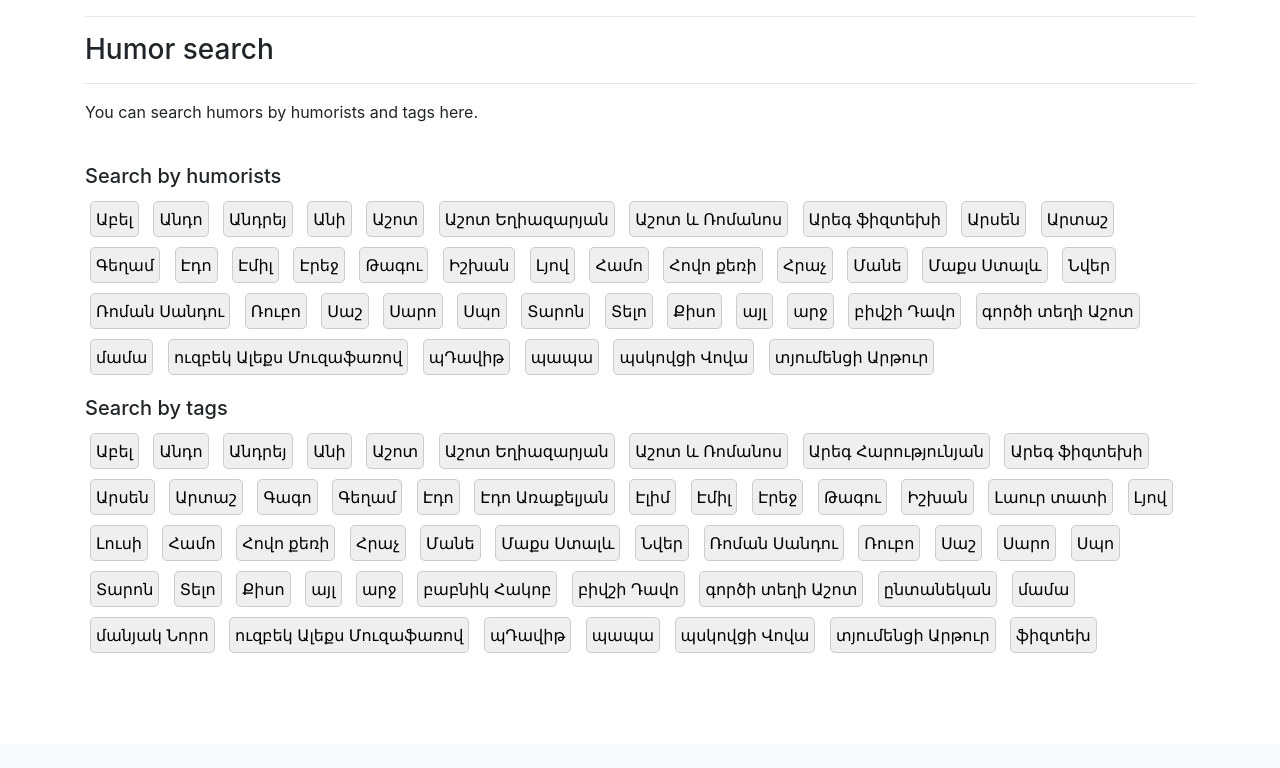
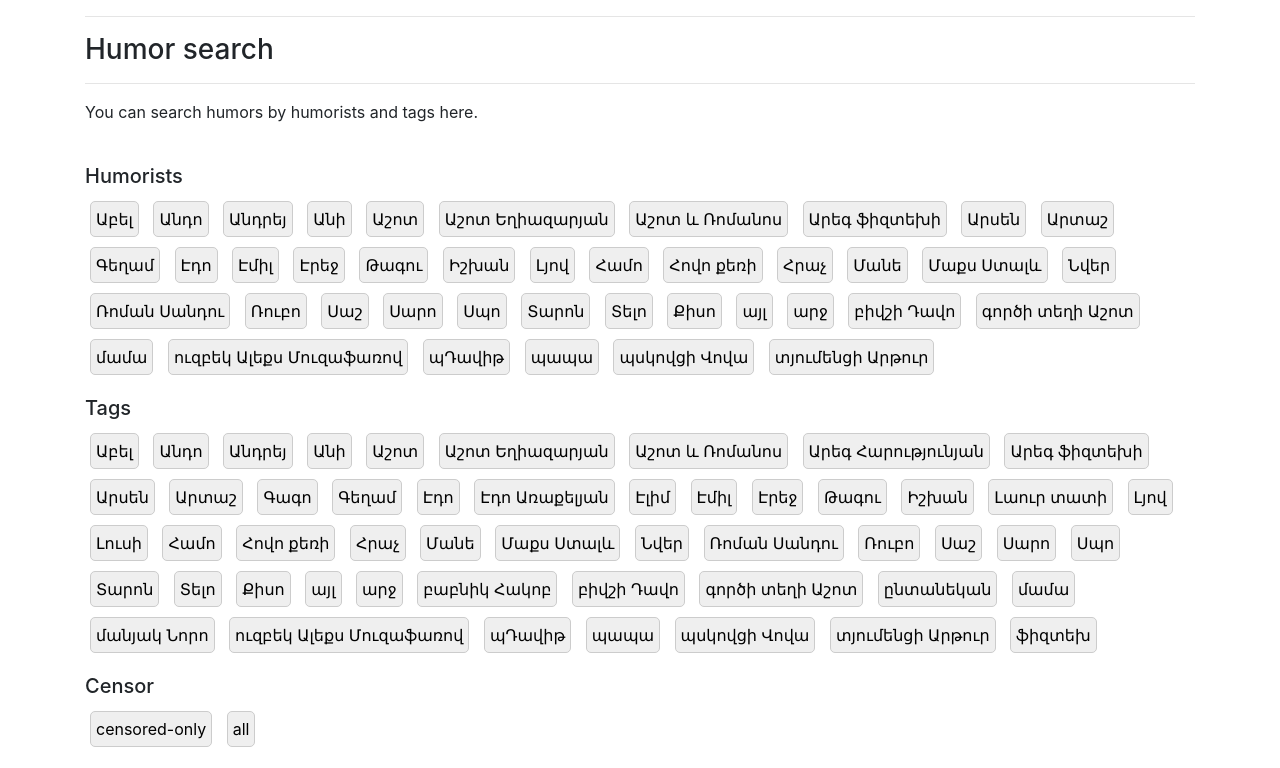
Before and after one commit to saro2808/website, a Flask app: page /humor/search in a window 1280 px wide. Shown: the part 56-824 px from the top of the page. Before the commit the page ends 709 px from the top, so only its background shows below. Run offline with Flask 3, Linux system fonts and the light colour scheme; data comes from the database, SQL or seed files in the repository; both versions use the stored data as it was after the commit; some libraries are stand-ins or nearby versions.

Commit message:
improved search of humors

```diff
--- a/main.py
+++ b/main.py
@@ -32,25 +32,29 @@ def get_problem_tags(category, id):
     return tags
 
 
-def get_humors_by_humorists_and_tags(selected_humorists, selected_tags):
+def get_humors_by_humorists_and_tags(selected_humorists, selected_tags, selected_censor):
     conn = get_db_connection()
-    humorist_placeholders = ', '.join('?' for _ in selected_humorists)
-    tag_placeholders = ', '.join('?' for _ in selected_tags)
-    humors = conn.execute(
-        f'''SELECT * FROM humors WHERE id IN
-            (SELECT id FROM humor_humorists
-            WHERE humorist IN ({humorist_placeholders})
-            GROUP BY humor_humorists.id
-            HAVING COUNT(DISTINCT humorist) >= ?
-            INTERSECT
-            SELECT id FROM humor_tags
-            WHERE tag IN ({tag_placeholders})
-            GROUP BY humor_tags.id
-            HAVING COUNT(DISTINCT tag) >= ?);''',
-        list(selected_humorists) + [len(selected_humorists)]
-        + list(selected_tags) + [len(selected_tags)]
-    )
-    humors = [dict(row) for row in humors]
+    subqueries = []
+    params = []
+    selected_items = [selected_humorists, selected_tags]
+    names = ['humorist', 'tag']
+    for i in range(2):
+        if selected_items[i]:
+            placeholders = ', '.join('?' for _ in selected_items[i])
+            subqueries.append(f'''SELECT id FROM humor_{names[i]}s
+                               WHERE {names[i]} IN ({placeholders})
+                               GROUP BY humor_{names[i]}s.id
+                               HAVING COUNT(DISTINCT {names[i]}) >= ?''')
+            params += list(selected_items[i]) + [len(selected_items[i])]
+    query = '''SELECT * FROM humors
+               WHERE 1=1 '''
+    if selected_censor == 'censored-only':
+        query += 'AND censored = ? '
+        params = [1] + params
+    if selected_tags or selected_humorists:
+        query += f'AND id IN (' + ' INTERSECT '.join(subqueries) + ')'
+    query += ';'
+    humors = [dict(row) for row in conn.execute(query, params)]
     conn.close()
     if humors is None:
         abort(404)
@@ -118,6 +122,7 @@ def humor():
     # TODO query to the db for the censored-only humors
     with open('static/json/humors.json', 'r') as file:
         humors = json.load(file)['humors']
+    humors = [humor for humor in humors if humor['censored']]
     return render_template('humor.html', humors=humors)
 
 @app.route('/humor/search')
@@ -132,5 +137,6 @@ def search_humors(humorist=None, tag=None):
 def get_humors():
     selected_tags = request.args.getlist('tag')
     selected_humorists = request.args.getlist('humorist')
-    humors = get_humors_by_humorists_and_tags(selected_humorists, selected_tags)
+    selected_censor = request.args.get('censor')
+    humors = get_humors_by_humorists_and_tags(selected_humorists, selected_tags, selected_censor)
     return jsonify(humors)
--- a/static/css/style.css
+++ b/static/css/style.css
@@ -1,5 +1,6 @@
 .tag-frame,
-.humorist-frame {
+.humorist-frame,
+.censor-frame {
     border: 1px solid #ccc;
     border-radius: 5px;
     padding: 5px;
--- a/templates/humor.html
+++ b/templates/humor.html
@@ -5,7 +5,8 @@
 <h3>Humors</h3>
 <hr>
 <p>These are humors heard and collected by me during my conversations (in Armenian mainly).</p>
-<p>You can also search humors by humorists and tags <a href="{{ url_for('search_humors') }}">here</a>.</p>
+<p>Censored humors are displayed only. For the whole list refer to the search page of humors
+    by humorists and tags <a href="{{ url_for('search_humors') }}">here</a>.</p>
 <br>
 {% for humor in humors %}
 <div class="div-frame">
--- a/templates/search_humors.html
+++ b/templates/search_humors.html
@@ -6,14 +6,19 @@
 <hr>
 <p>You can search humors by humorists and tags here.</p>
 <br>
-<h5>Search by humorists</h5>
+<h5>Humorists</h5>
 <p>{% for humorist in humorists %}
     <button class="humorist-frame">{{ humorist }}</button>
     {% endfor %}</p>
-<h5>Search by tags</h5>
+<h5>Tags</h5>
 <p>{% for tag in tags %}
     <button class="tag-frame" id="tag-{{ loop.index }}" data-tag="{{ tag }}">{{ tag }}</button>
     {% endfor %}</p>
+<h5>Censor</h5>
+<p>
+    <button class="censor-frame" id="censor-0" data-censor="censored-only">censored-only</button>
+    <button class="censor-frame" id="censor-1" data-censor="all">all</button>
+</p>
 <div id="humor-container">
     <!-- Humors will be displayed here -->
 </div>
@@ -25,8 +30,10 @@
     const humoristButtons = document.querySelectorAll('.humorist-frame');
     const tagButtons = document.querySelectorAll('.tag-frame');
     const humorContainer = document.getElementById('humor-container');
+    const censorButtons = document.querySelectorAll('.censor-frame');
     let selectedTags = [];
     let selectedHumorists = [];
+    let selectedCensor = 'censored-only';
 
     tagButtons.forEach(button => {
       button.addEventListener('click', async function() {
@@ -58,12 +65,33 @@
       });
     });
 
+    censorButtons.forEach(button => {
+      button.addEventListener('click', async function() {
+        const censorOption = button.getAttribute('data-censor');
+
+        if (censorOption === 'all') {
+          const confirmed = confirm('Are you sure you want to view all humors?');
+          if (!confirmed) return; // Do nothing if user cancels
+        }
+
+        // Toggle selection for censor buttons
+        censorButtons.forEach(btn => {
+          btn.classList.remove('selected');
+        });
+        button.classList.add('selected');
+
+        selectedCensor = censorOption;
+        await fetchHumors();
+      });
+    });
+
     async function fetchHumors() {
       try {
         const tagQueryString = selectedTags.map(tag => `tag=${tag}`).join('&');
         const humoristQueryString = selectedHumorists.map(humorist => `humorist=${humorist}`).join('&');
+        const censorQueryString = `censor=${selectedCensor}`;
 
-        const queryString = `${tagQueryString}&${humoristQueryString}`;
+        const queryString = `${tagQueryString}&${humoristQueryString}&${censorQueryString}`;
         const response = await fetch(`/get_humors?${queryString}`);
         const humors = await response.json();
 
```
Also changed, not shown: README.md, database.db, static/json/humors.json.
